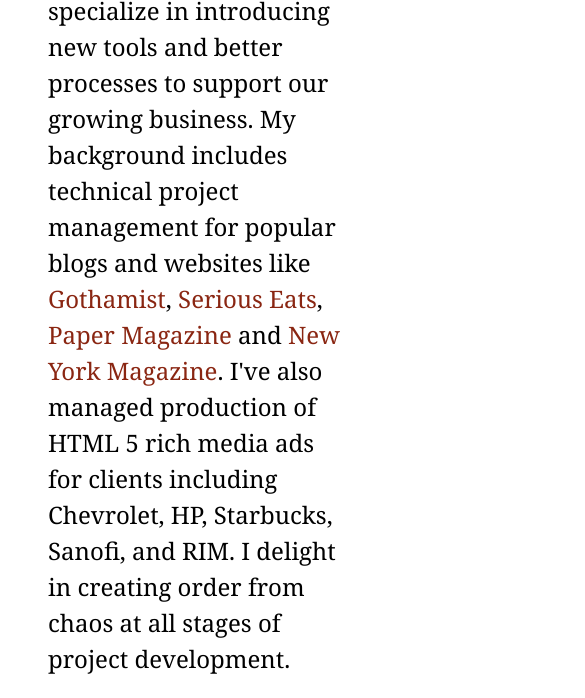
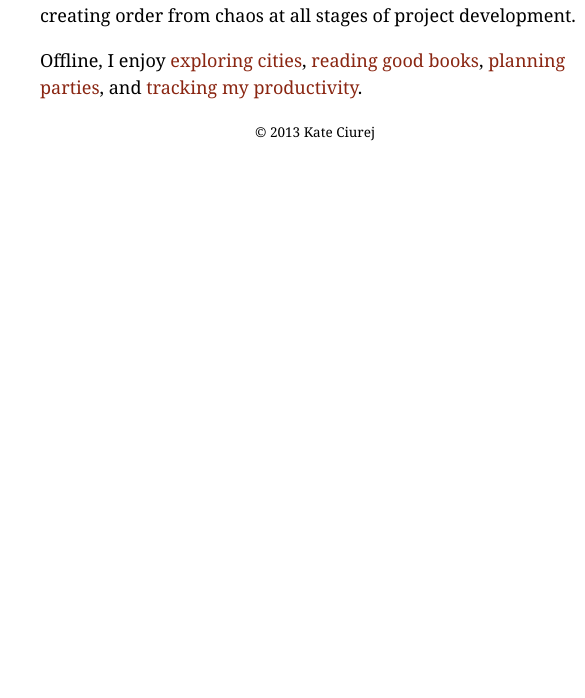
Before and after one commit to katecbrown/katecbrown_com, a plain HTML site: page index.html in a window 390 px wide. Shown: the part 337-1035 px from the top of the page, 585 px wide, since content can reach past the window. After the commit the page ends 844 px from the top, so only its background shows below. Drawn offline with Linux system fonts and the light colour scheme.

Commit message:
fixed mobile styles and updated copy

```diff
--- a/index.html
+++ b/index.html
@@ -3,8 +3,8 @@
   <head>
   	<meta charset="utf-8">
     <title>Kate Ciurej | katecbrown.com</title>
-    <link href="kate.css" type="text/css" rel="stylesheet" media="screen and (min-width: 481px)">
-    <link href="kate-m.css" type="text/css" rel="stylesheet" media="screen and (max-width: 480px)">
+    <link href="kate.css" type="text/css" rel="stylesheet" media="screen and (min-device-width: 481px)">
+    <link href="kate-m.css" type="text/css" rel="stylesheet" media="screen and (max-device-width: 480px)">
     <script type="text/javascript">
 
   var _gaq = _gaq || [];
@@ -30,7 +30,7 @@
       I'm a product manager at <a href="http://www.saymedia.com/">Say Media</a>, where I specialize in introducing new tools and better processes to support our growing business. My background includes technical project management for popular blogs and websites like <a href="http://gothamist.com/">Gothamist</a>, <a href="http://www.seriouseats.com/">Serious Eats</a>, <a href="http://www.papermag.com/">Paper Magazine</a> and <a href="http://nymag.com/">New York Magazine</a>. I've also managed production of HTML 5 rich media ads for clients including Chevrolet, HP, Starbucks, Sanofi, and RIM. I delight in creating order from chaos at all stages of project development.
     </p>
     <p>
-      Offline, I enjoy <a href="https://foursquare.com/katecbrown/lists/created">exploring cities</a>, <a href="http://www.goodreads.com/user/show/6047654-kate-c-brown">reading contemporary fiction</a>, <a href="http://browngiving.com/">planning parties</a>, and <a href="http://lift.do/users/da725b489a1cd103b312">tracking my productivity</a>.
+      Offline, I enjoy <a href="https://foursquare.com/katecbrown/lists/created">exploring cities</a>, <a href="http://www.goodreads.com/user/show/6047654-kate-c-brown">reading good books</a>, <a href="http://browngiving.com/">planning parties</a>, and <a href="http://lift.do/users/da725b489a1cd103b312">tracking my productivity</a>.
     </p>
     <!--
     <h3>
--- a/kate-m.css
+++ b/kate-m.css
@@ -2,7 +2,7 @@ body {
 	margin: none;
 	padding: 0px 40px;
 	width: auto;
-	font-size: x-large;
+	font-size: 3.75em;
 	line-height: 1.5em;
 	font-family: Georgia; serif;
 }
```
